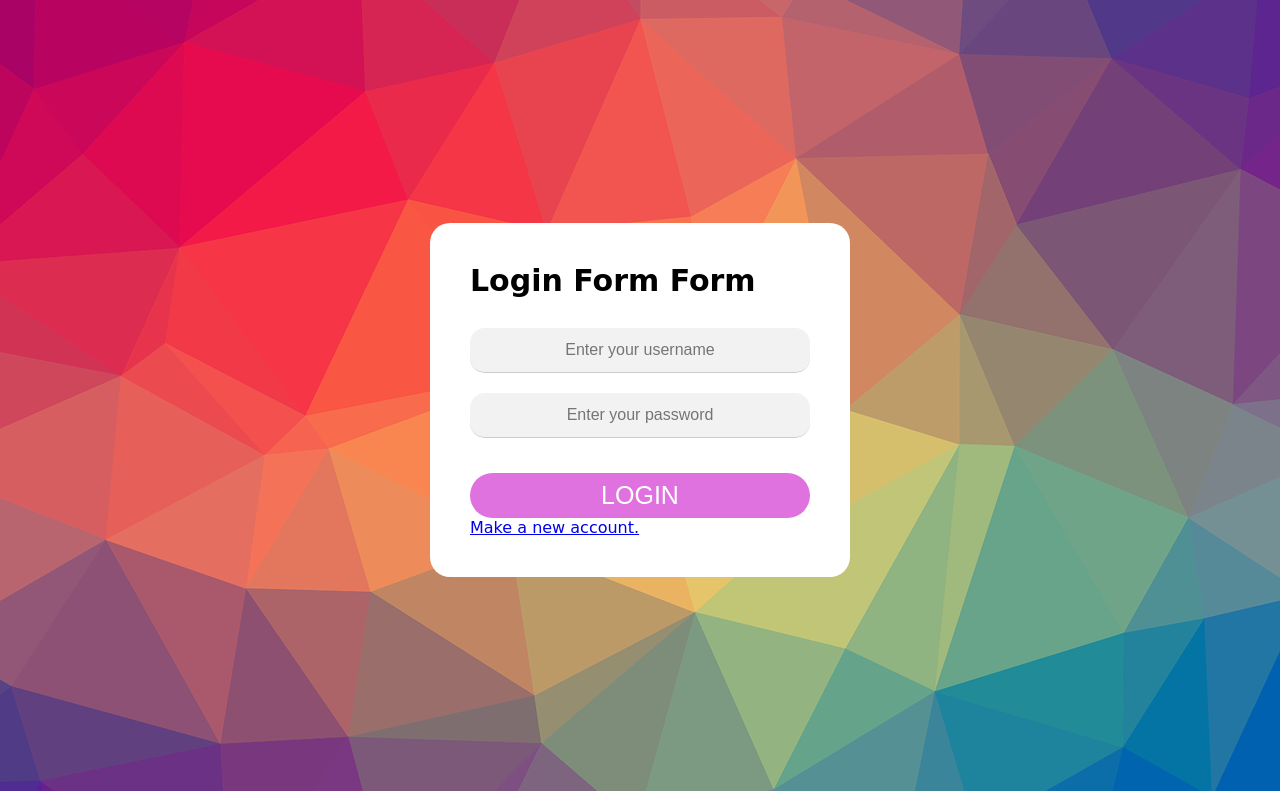
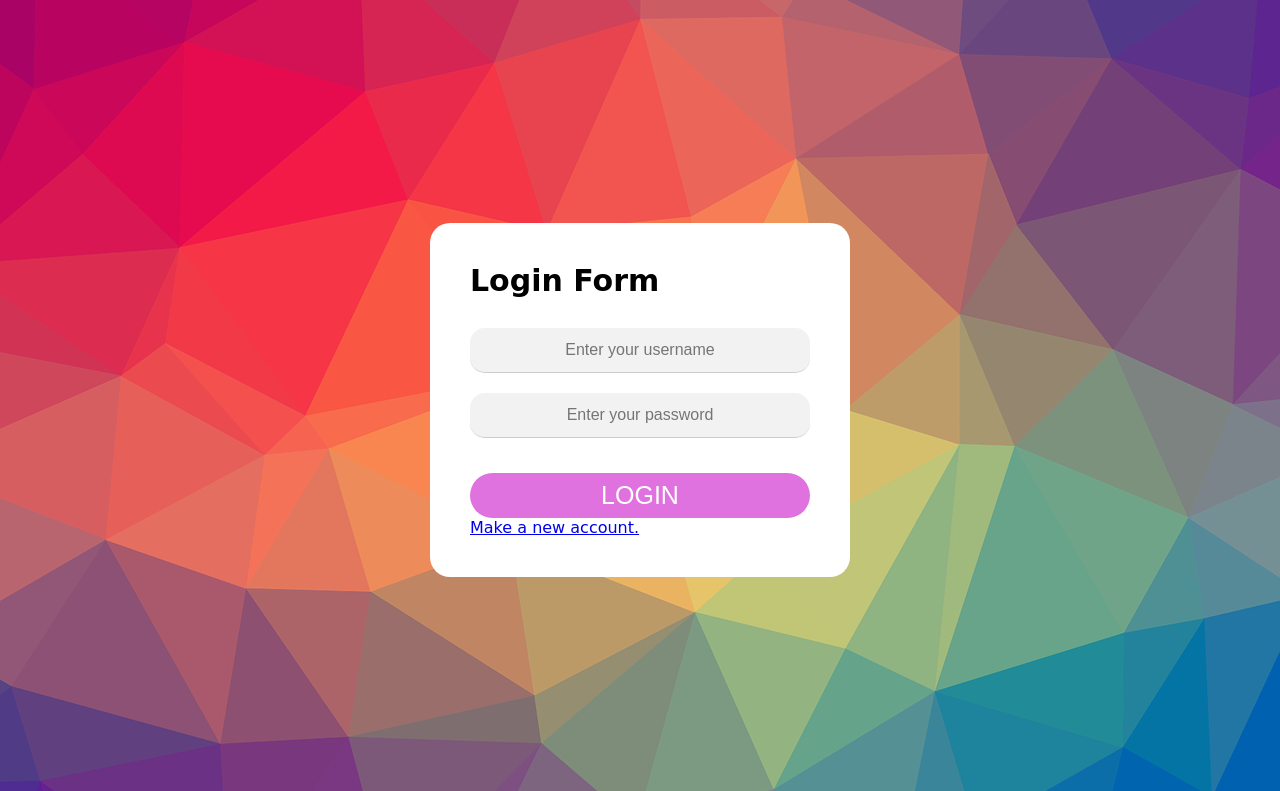
Before and after one commit to Husain-Bharmal/Django_Mindweb, a Django app: page / in a window 1280 px wide. Shown: the top 791 px of the page. Run offline with Django 4.2, Linux system fonts and the light colour scheme.

Commit message:
log in form me ek form kam kara

```diff
--- a/templates/login_form.html
+++ b/templates/login_form.html
@@ -13,7 +13,7 @@
     <div class="login_popup" id="popup_form">
         <div class="box">
             <div class="form">
-                <h1>Login Form Form</h1>
+                <h1>Login Form </h1>
                 <div class="form_group">
                     <input type="text" placeholder="Enter your username" class="popup_input" name ="name">
                 </div>
```
Also changed, not shown: db.sqlite3.
